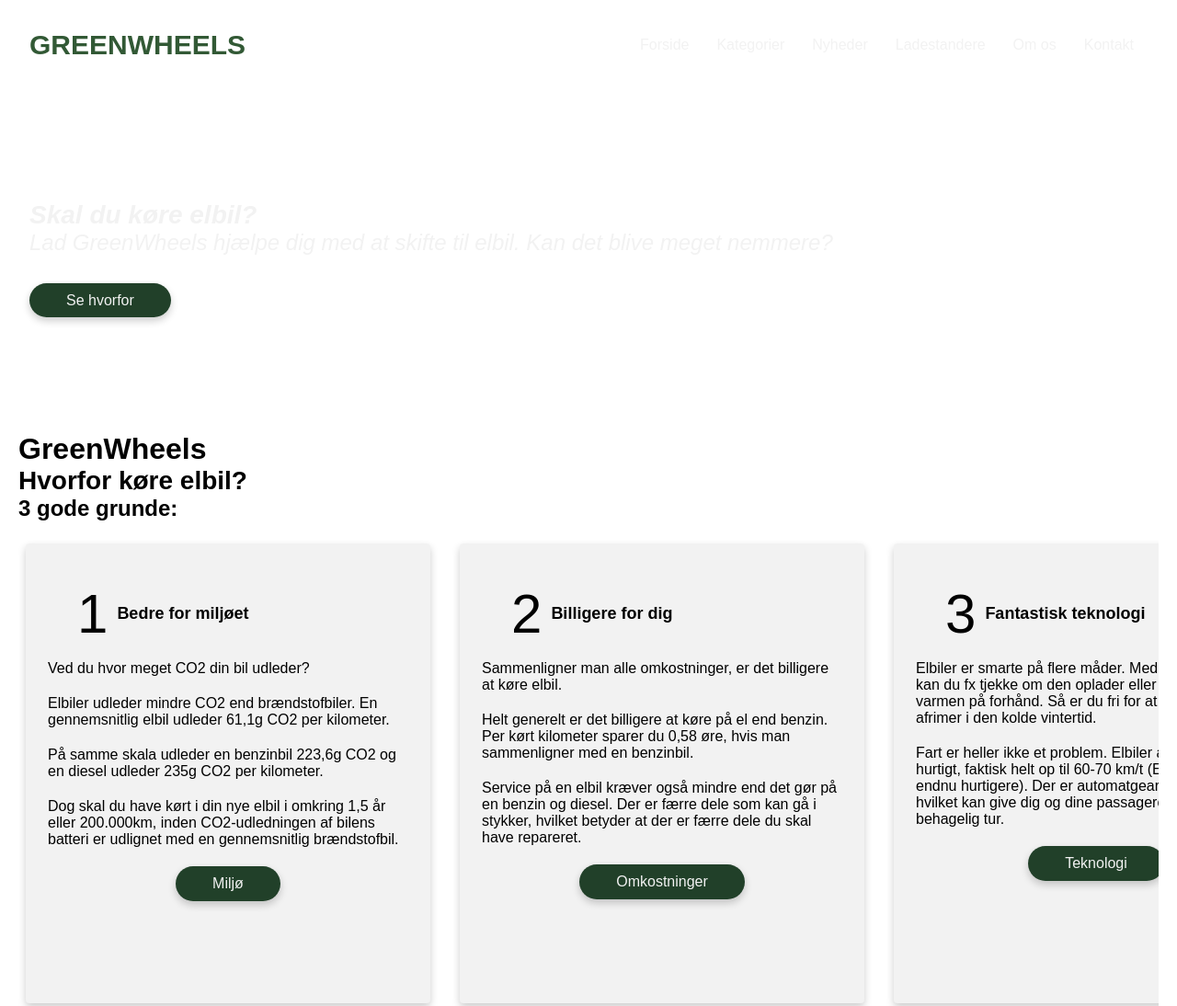
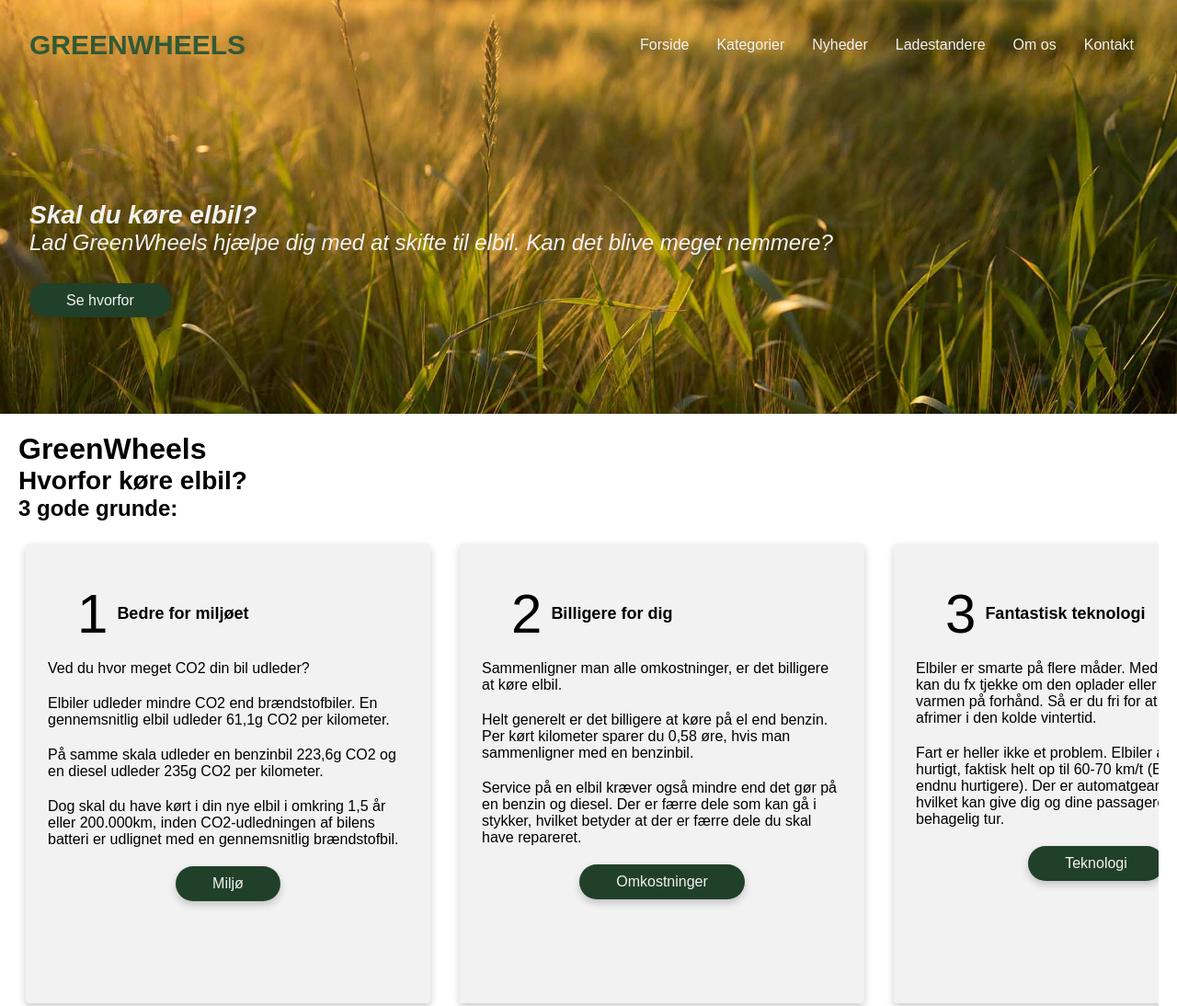
Before and after one commit to FrederikkeEbbe/projekt_5, a plain HTML site: page index.html in a window 1280 px wide. Shown: the top 1094 px of the page at 92% size. Drawn offline with Linux system fonts and the light colour scheme; a web font is replaced by a local one.

Commit message:
liinks rettelser igen

```diff
--- a/css/styles.css
+++ b/css/styles.css
@@ -308,7 +308,7 @@ nav input:checked~.hbmenu:after {
 /*header i index*/
 
 .index-header {
-    background-image: url('images/closeup-gylden-mark.jpg');
+    background-image: url('../images/closeup-gylden-mark.jpg');
     background-repeat: no-repeat;
     background-position: center;
     background-size: cover;
```
Also changed, not shown: pages/kort.html (+1 -1 lines).
